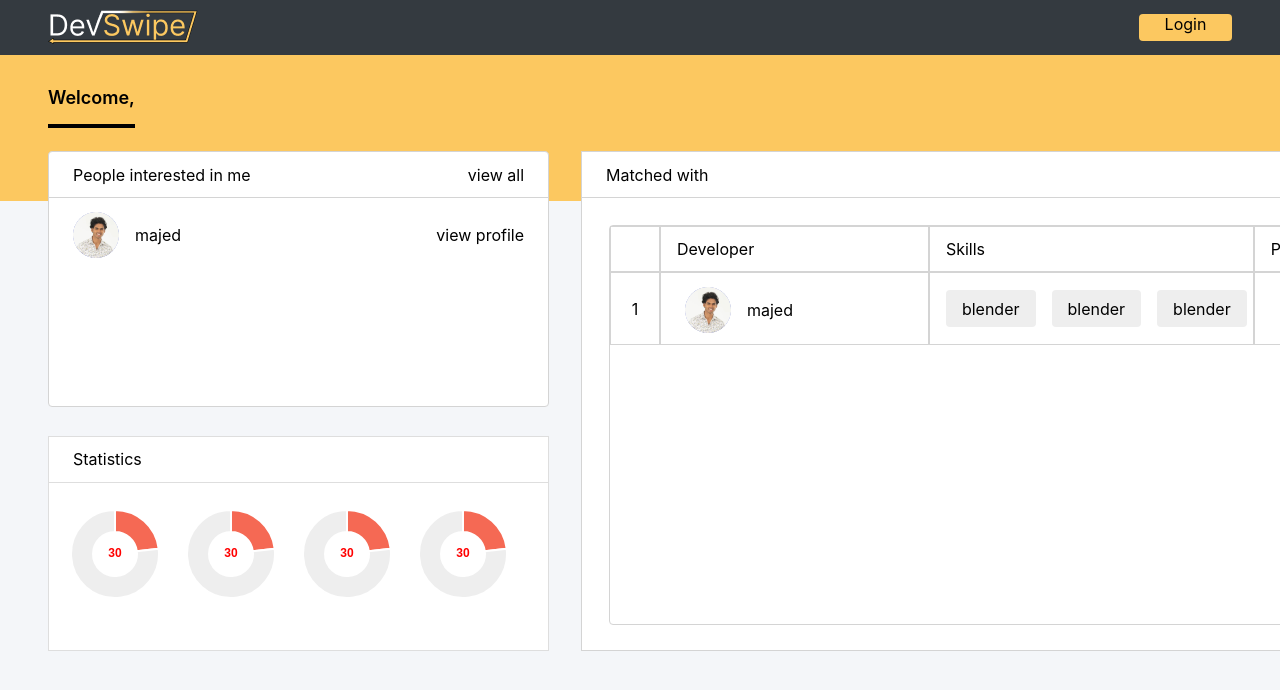
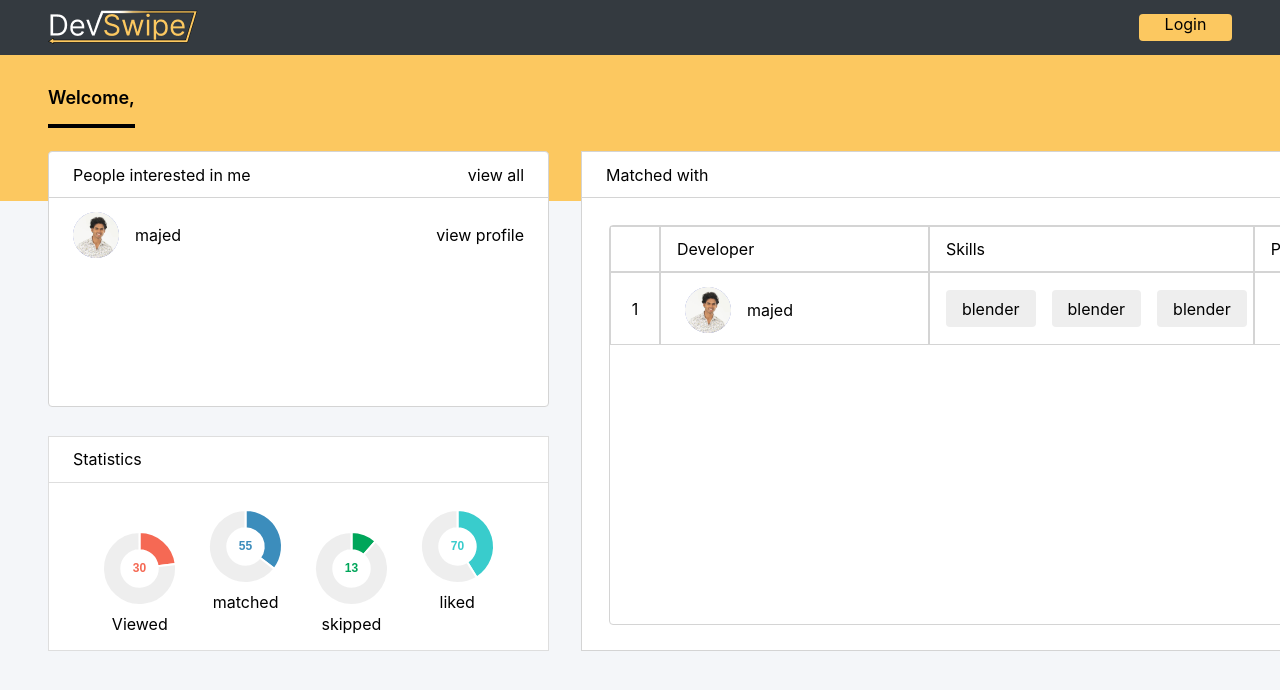
Before and after one commit to Majed-Habli/DevVibe, a React (Create React App) app in the folder Front-End-Website/dev-swipe-web/: page /dashboard in a window 1280 px wide. Shown: the top 690 px of the page. Built offline with nearby package versions, Linux system fonts and the light colour scheme.

Commit message:
Client-Web <> Updated the donut and analytics component.

```diff
--- a/Front-End-Website/dev-swipe-web/src/components/analytics/analytics.jsx
+++ b/Front-End-Website/dev-swipe-web/src/components/analytics/analytics.jsx
@@ -10,11 +10,22 @@ const AnalyticsComponent = () =>{
                 Statistics
             </div>
             <div className={styles.container_body}>
-                <Donut/>
-                <Donut/>
-                <Donut/>
-                <Donut/>
-
+                <div className={`${styles.chart_container} ${styles.spacing}`}>
+                    <Donut value={30} backgroundColor={'#F56954'}/>
+                    <div>Viewed</div>
+                </div>
+                <div className={styles.chart_container}>
+                    <Donut value={55} backgroundColor={'#3C8DBC'}/>
+                    <div>matched</div>
+                </div>
+                <div className={`${styles.chart_container} ${styles.spacing}`}>
+                    <Donut value={13} backgroundColor={'#00A65A'}/>
+                    <div>skipped</div>
+                </div>
+                <div className={styles.chart_container}>
+                    <Donut value={70} backgroundColor={'#39CCCC'}/>
+                    <div>liked</div>
+                </div>
             </div>
         </div>
     )
--- a/Front-End-Website/dev-swipe-web/src/components/analytics/analytics.module.css
+++ b/Front-End-Website/dev-swipe-web/src/components/analytics/analytics.module.css
@@ -20,6 +20,19 @@
     width: 100%;
     height: 169px;
     display: flex;
-    padding: 1rem;
-    column-gap: 1rem;
+    justify-content: center;
+    padding: 0 1rem;
+    column-gap: 1.3rem;
 }
+
+.chart_container{
+    display: flex;
+    flex-direction: column;
+    row-gap: 0.5rem;
+    align-items: center;
+    padding: 1rem 0;
+}
+
+.spacing{
+    justify-content: flex-end;
+}
--- a/Front-End-Website/dev-swipe-web/src/components/charts/donut/donut.jsx
+++ b/Front-End-Website/dev-swipe-web/src/components/charts/donut/donut.jsx
@@ -7,14 +7,14 @@ ChartJS.register(
     ArcElement, Tooltip, Legend
 );
 
-const Donut = () =>{
+const Donut = ({backgroundColor, value}) =>{
 
     const data  = {
         labels: [],
         datasets: [{
             label: '',
-            data: [30,100],
-            backgroundColor: ['#F56954', '#EEEEEE'],
+            data: [`${value}`,100],
+            backgroundColor: [`${backgroundColor}`, '#EEEEEE'],
         }]
     }
 
@@ -22,7 +22,7 @@ const Donut = () =>{
         responsive: true,
         plugins: {
         tooltip: {
-            enabled: false // <-- this option disables tooltips
+            enabled: false // <-- this option disables tooltips F56954
         }
         }
     }
@@ -33,7 +33,7 @@ const Donut = () =>{
             const {ctx, data} = chart;
             ctx.save();
             ctx.font = 'bolder 12px sans-serif';
-            ctx.fillStyle = 'red';
+            ctx.fillStyle = `${backgroundColor}`;
             ctx.textAlign = 'center';
             ctx.textBaseLine = 'middle';
             ctx.fillText(data.datasets[0].data[0], chart.getDatasetMeta(0).data[0].x, chart.getDatasetMeta(0).data[0].y);
--- a/Front-End-Website/dev-swipe-web/src/components/charts/donut/donut.module.css
+++ b/Front-End-Website/dev-swipe-web/src/components/charts/donut/donut.module.css
@@ -1,4 +1,4 @@
 .container{
-    width: 100px;
-    height: 100px;
+    width: 85px;
+    height: 85px;
 }
```
